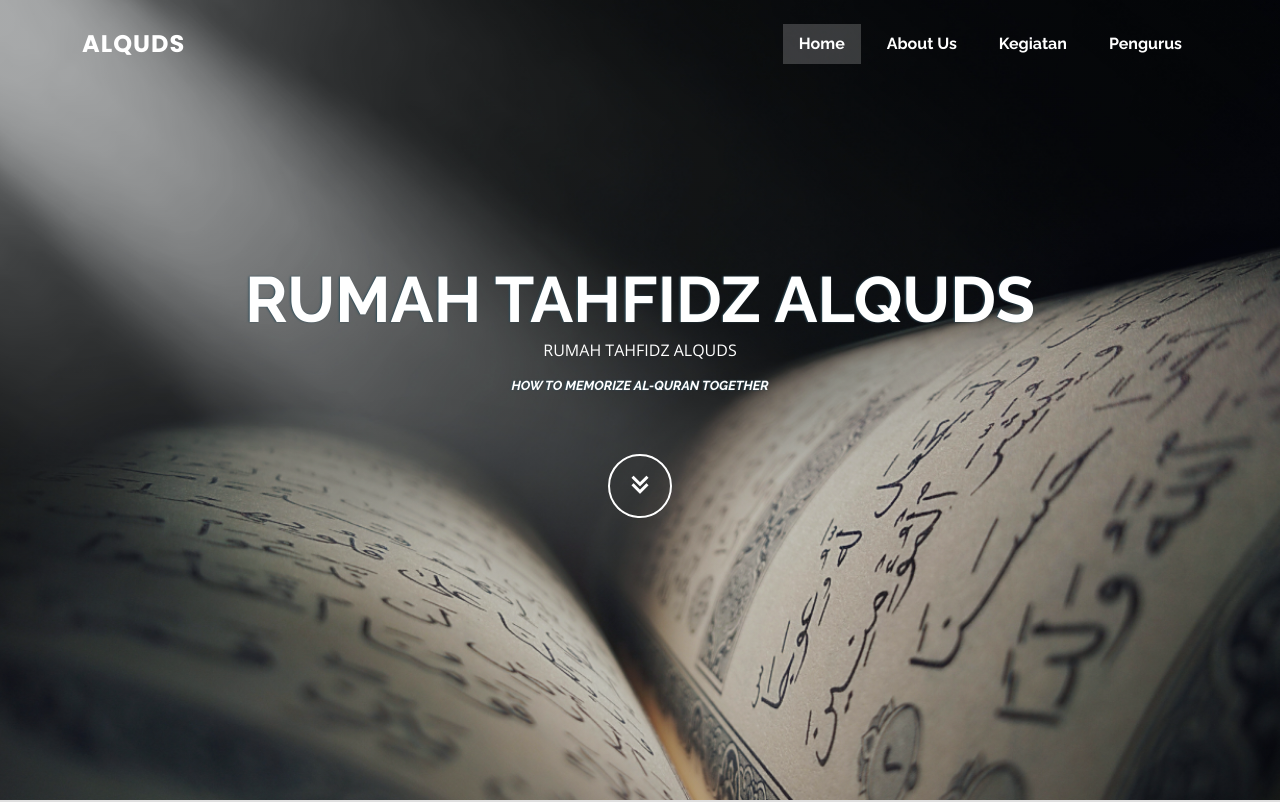
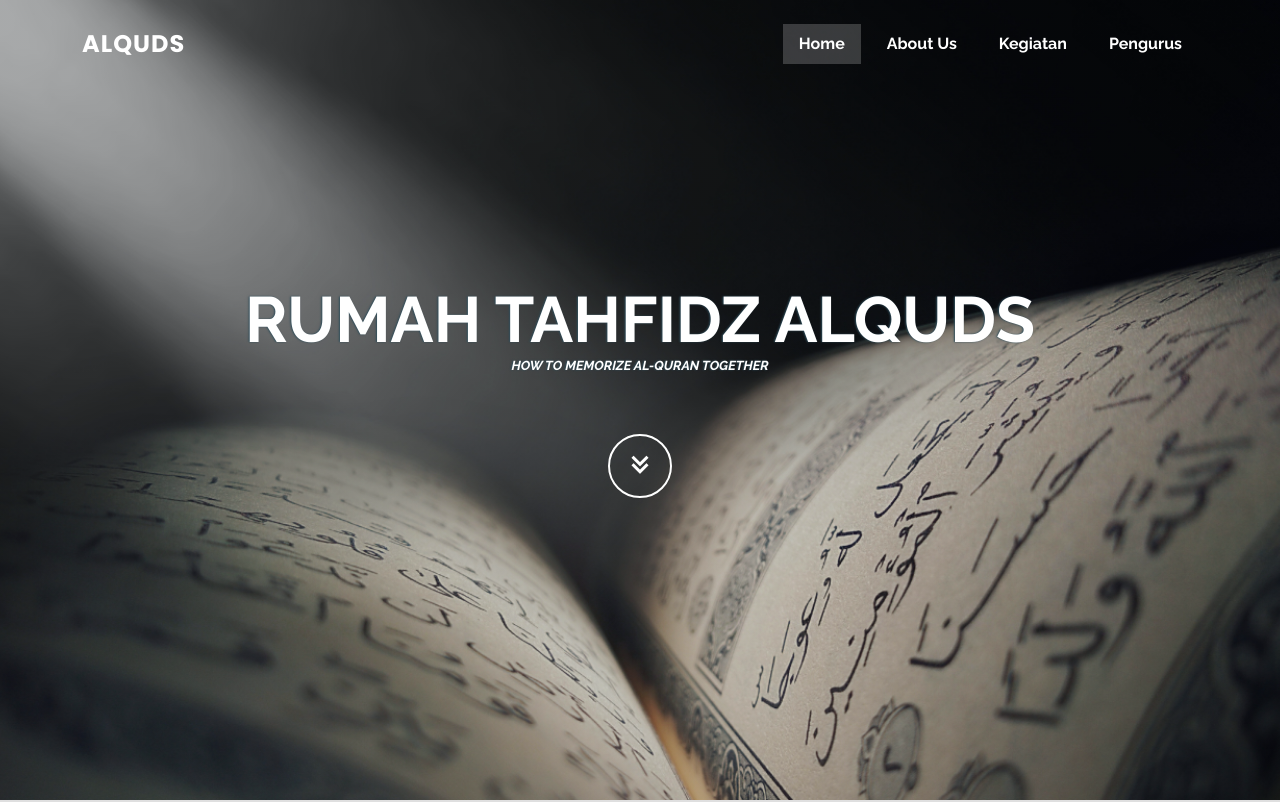
Before and after one commit to fathinihsann/fathinihsann.github.io, a plain HTML site: page index.html in a window 1280 px wide. Shown: the top 802 px of the page. Drawn offline with nearby package versions, Linux system fonts and the light colour scheme; grey boxes are pictures that could not be loaded.

Commit message:
fix: remove unused part

```diff
--- a/index.html
+++ b/index.html
@@ -64,7 +64,6 @@
   <section id="hero">
     <div class="hero-container" data-aos="fade-up">
       <h1>RUMAH TAHFIDZ  ALQUDS</h1>
-      <p style="color: white;">RUMAH TAHFIDZ  ALQUDS</p>
       <h2 style="font-style: italic; font-size: small;">How to memorize Al-Quran together</h2>
       <a href="#about" class="btn-get-started scrollto"><i class="bx bx-chevrons-down"></i></a>
     </div>
```
